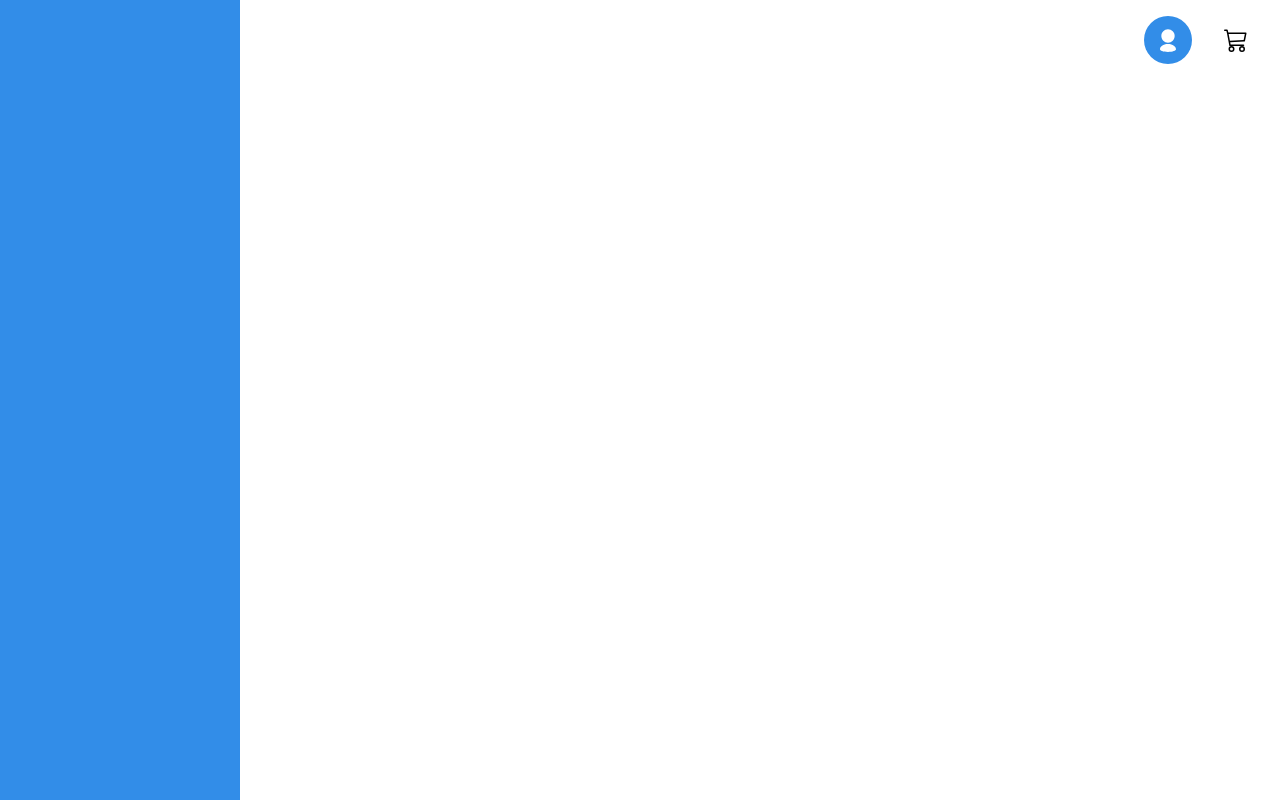
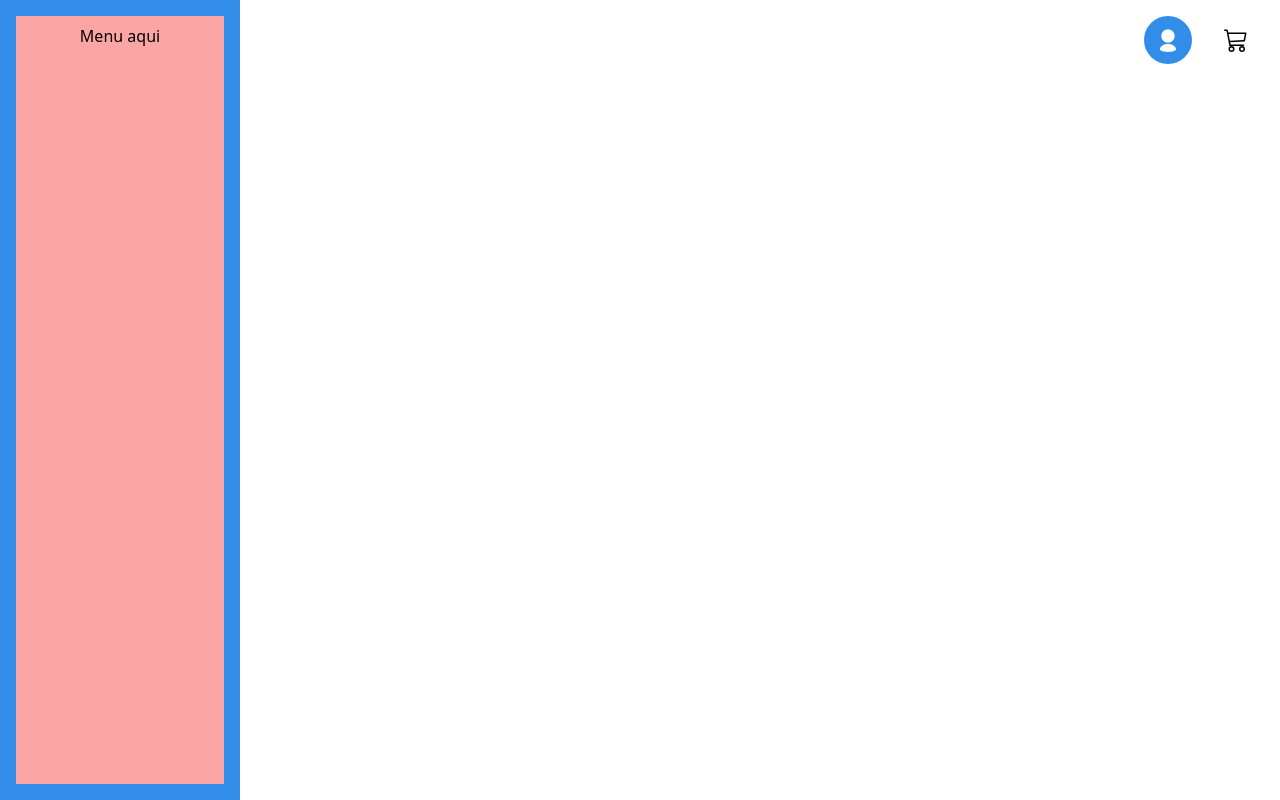
Before and after one commit to Raul26-tech/MyClothes, a React (Vite) app: page / in a window 1280 px wide. Built offline with nearby package versions, Linux system fonts and the light colour scheme.

Commit message:
Criando Menu

```diff
--- a/src/components/Menu/index.tsx
+++ b/src/components/Menu/index.tsx
@@ -1,5 +1,6 @@
 import { ReactNode } from 'react';
 import { Link } from 'react-router-dom';
+import { FaProductHunt } from 'react-icons/fa';
 import styles from './styles.module.css';
 
 interface IItemProps {
@@ -10,9 +11,9 @@ interface IItemProps {
 
 export function Item({ children, text, url }: IItemProps) {
     return (
-        <div className="w-full h-auto">
+        <div className="w-full h-auto flex flex-col justify-center items-center bg-slate-600">
             <div className="">{children}</div>
-            <Link to={`${url}`}>{text}</Link>
+            {/* <Link to={`${url}`}>{text}</Link> */}
         </div>
     );
 }
@@ -21,7 +22,9 @@ export default function Menu() {
     return (
         <>
             <div className={styles.menu}>
-                <div className=""></div>
+                <div className="w-full h-full p-2 flex  justify-center item bg-red-300">
+                    Menu aqui
+                </div>
             </div>
         </>
     );
--- a/src/components/Menu/styles.module.css
+++ b/src/components/Menu/styles.module.css
@@ -9,6 +9,7 @@
         background: #328de8;
         display: flex;
         flex-direction: column;
+        padding: 1rem;
         transition: ease-out 0.4s;
         inset: 0;
         position: absolute;
```
